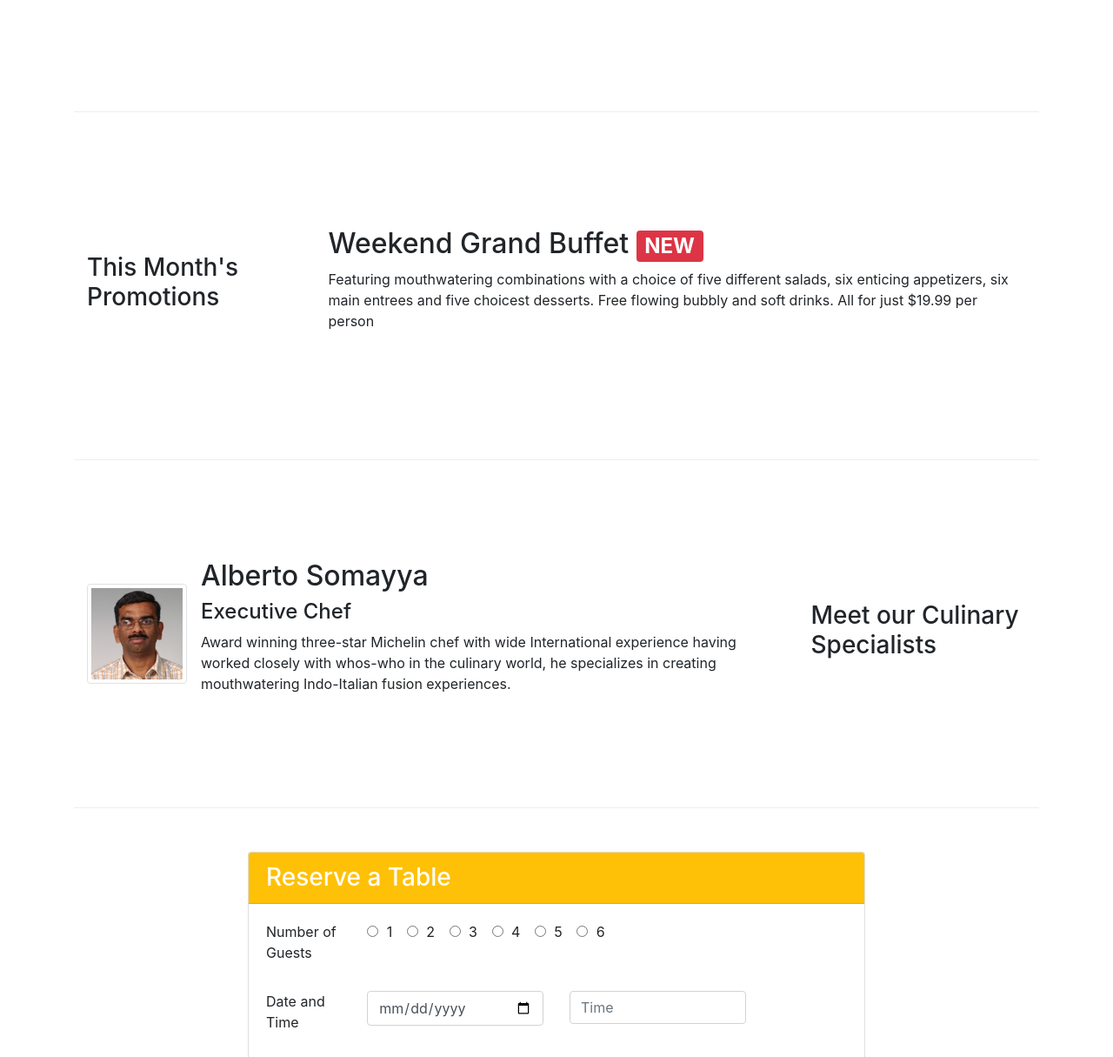
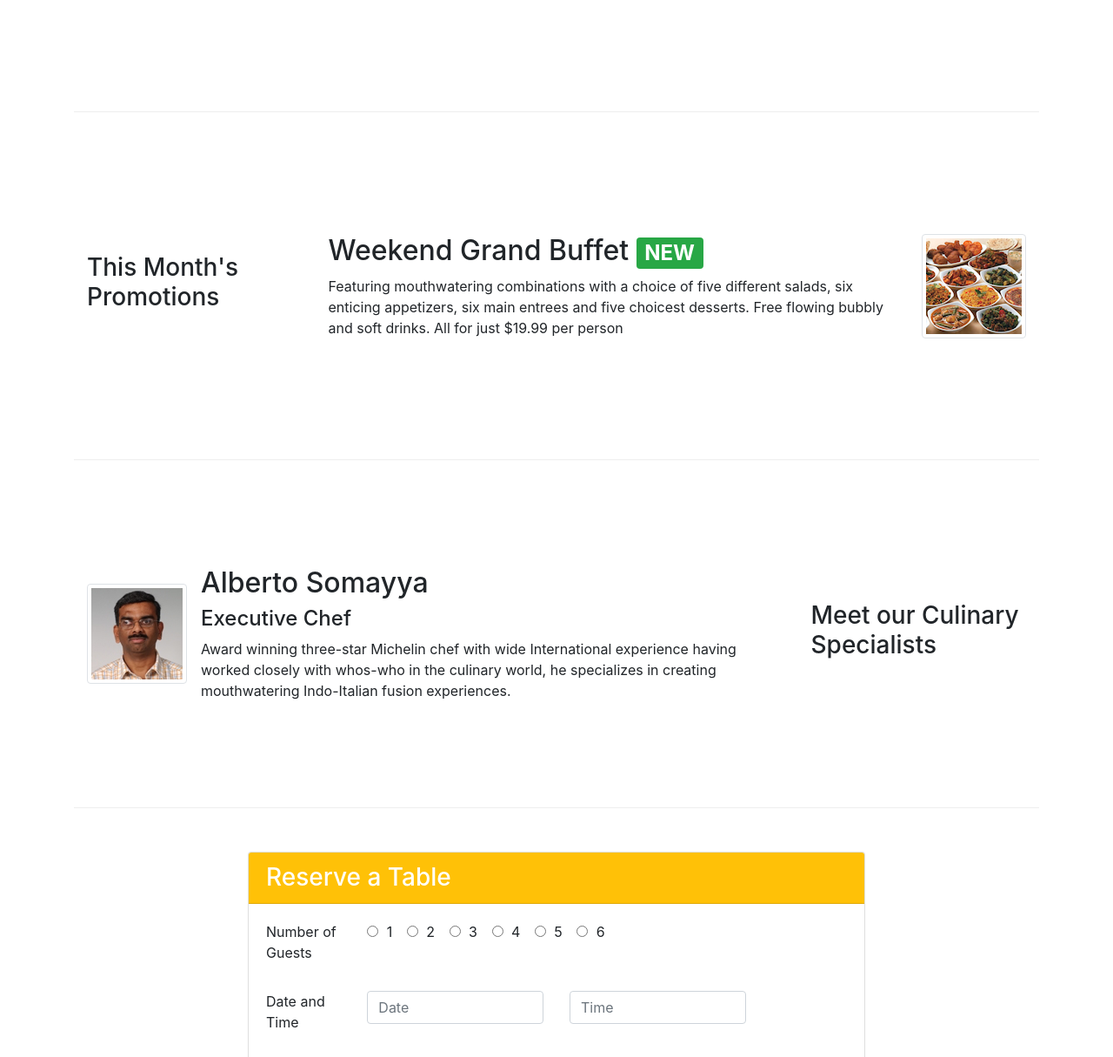
Before and after one commit to lkannan/confusion-1, a website: page index.html in a window 1280 px wide. Shown: the part 605-1820 px from the top of the page at 87% size. Drawn offline with nearby package versions, Linux system fonts and the light colour scheme.

Commit message:
End of week 2

```diff
--- a/index.html
+++ b/index.html
@@ -58,7 +58,7 @@
                 <div class="media"><img src="img/uthappizza.png" alt="uthappizza" class="d-flex mr-3 img-thumnail align-self-center">
                     <div class="media-body">
                         <h2 class="mt-0">Uthappizza <span class="badge badge-danger">HOT</span> <span class="badge badge-pill badge-secondary">₹160</span> </h2>
-                        <p>A unique combination of Indian Uthappam (pancake) and Italian pizza, topped with Cerignola olives, ripe vine cherry tomatoes, Vidalia onion, Guntur chillies and Buffalo Paneer.</p>
+                        <p class="d-none d-sm-inline">A unique combination of Indian Uthappam (pancake) and Italian pizza, topped with Cerignola olives, ripe vine cherry tomatoes, Vidalia onion, Guntur chillies and Buffalo Paneer.</p>
                     </div>
                 </div>
             </div>
@@ -70,8 +70,13 @@
                 <h3>This Month's Promotions</h3>
             </div>
             <div class="col col-sm col-md">
-                <h2>Weekend Grand Buffet <span class="badge badge-danger">NEW</span> </h2>
-                <p>Featuring mouthwatering combinations with a choice of five different salads, six enticing appetizers, six main entrees and five choicest desserts. Free flowing bubbly and soft drinks. All for just $19.99 per person </p>
+                <div class="media">
+                    <div class="media-body">
+                        <h2>Weekend Grand Buffet <span class="badge badge-success">NEW</span> </h2>
+                        <p class="d-none d-sm-inline">Featuring mouthwatering combinations with a choice of five different salads, six enticing appetizers, six main entrees and five choicest desserts. Free flowing bubbly and soft drinks. All for just $19.99 per person </p>
+                    </div>
+                    <img src="img/buffet.png" alt="buffet" class="d-flex ml-3 img-thumbnail align-self-end">
+                </div>
             </div>
         </div>
 
@@ -84,7 +89,7 @@
                     <div class="media-body">
                         <h2 class="mt-0">Alberto Somayya</h2>
                         <h4>Executive Chef</h4>
-                        <p>Award winning three-star Michelin chef with wide International experience having worked closely with whos-who in the culinary world, he specializes in creating mouthwatering Indo-Italian fusion experiences. </p>
+                        <p class="d-none d-sm-inline">Award winning three-star Michelin chef with wide International experience having worked closely with whos-who in the culinary world, he specializes in creating mouthwatering Indo-Italian fusion experiences. </p>
                     </div>
                 </div>
             </div>
@@ -138,7 +143,7 @@
                                     <p>Date and Time</p>
                                 </div>
                                 <div class="col-md-4">
-                                    <input type="date" id="date" class="form-control" placeholder="Date">
+                                    <input type="text" id="date" class="form-control" placeholder="Date">
                                 </div>
                                 <div class="col-md-4">
                                     <input type="text" id="time" class="form-control" placeholder="Time">
```
